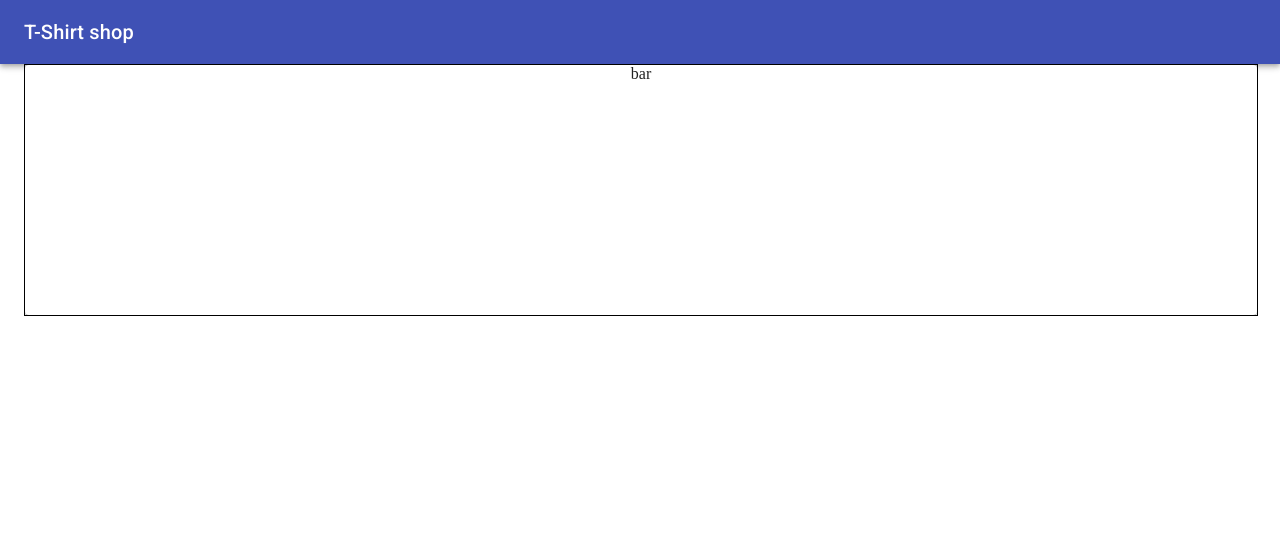
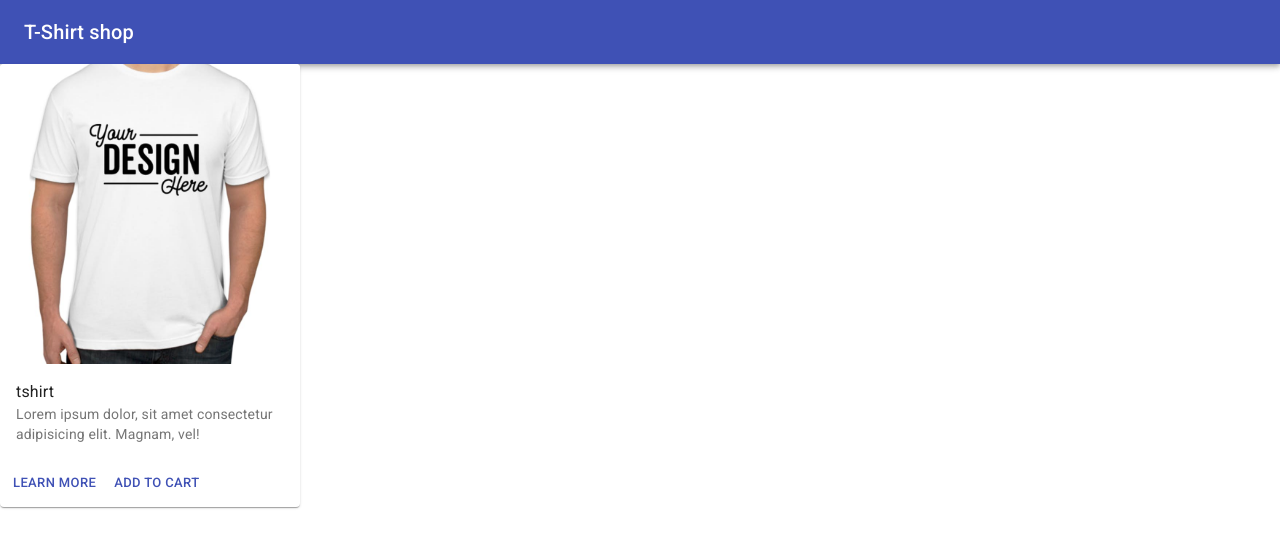
Before and after one commit to WIllChengster/tshirt_shop, a React (Create React App) app: page / in a window 1280 px wide. Shown: the top 548 px of the page. Built offline with nearby package versions, Linux system fonts and the light colour scheme.

Commit message:
adding tshirt component

```diff
--- a/src/components/App.js
+++ b/src/components/App.js
@@ -1,6 +1,7 @@
 import React from 'react';
 import Navbar from './Navbar'
 import Featured from './Featured';
+import Item from './Item'
 import 'typeface-roboto';
 import './App.css';
 
@@ -8,7 +9,8 @@ function App() {
 	return (
 		<div>
 			<Navbar/>
-			<Featured/>
+			{/* <Featured/> */}
+			<Item/>
 		</div>
 	);
 }
--- /dev/null
+++ b/src/components/Item.js
@@ -0,0 +1,38 @@
+import React, { useState } from 'react';
+import { makeStyles } from '@material-ui/core/styles';
+import { Card, CardActionArea, CardMedia, CardContent, Typography, CardActions, Button } from '@material-ui/core';
+import tshirt from '../assets/imgs/tshirt.jpeg'
+
+const useStyles = makeStyles( theme => ({
+    card: {
+        maxWidth: 300,
+    },
+    media: {
+        height: 300
+    }
+}));
+
+const Item = () => {
+    const classes = useStyles();
+    return(
+            <Card className={classes.card}>
+                <CardActionArea>
+                    <CardMedia className={classes.media} image={tshirt}  />
+                </CardActionArea>
+                <CardContent>
+                    <Typography component="h3" >
+                        tshirt
+                    </Typography>
+                    <Typography variant="body2" color="textSecondary" component="p" >
+                        Lorem ipsum dolor, sit amet consectetur adipisicing elit. Magnam, vel!
+                    </Typography>
+                </CardContent>
+                <CardActions>
+                    <Button size="small" color="primary" >Learn More</Button>
+                    <Button size="small" color="primary">Add to Cart</Button>
+                </CardActions>
+            </Card>
+    )
+}
+
+export default Item
```
Also changed, not shown: src/assets/imgs/tshirt.jpeg (added).
